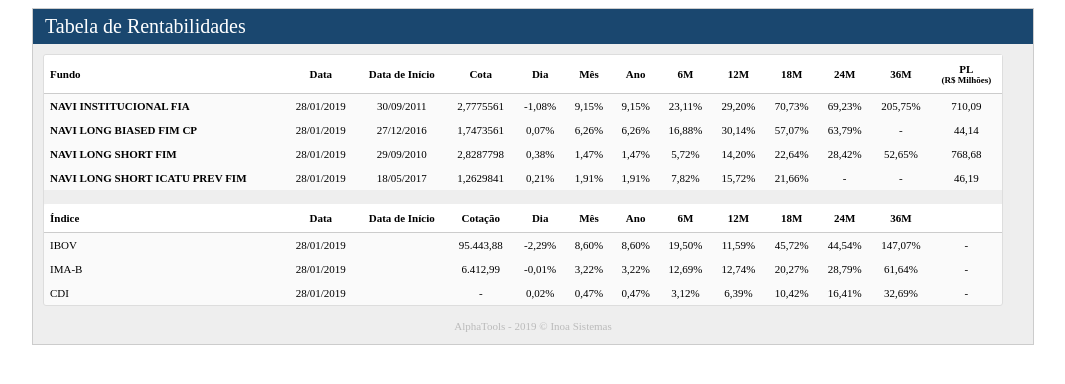
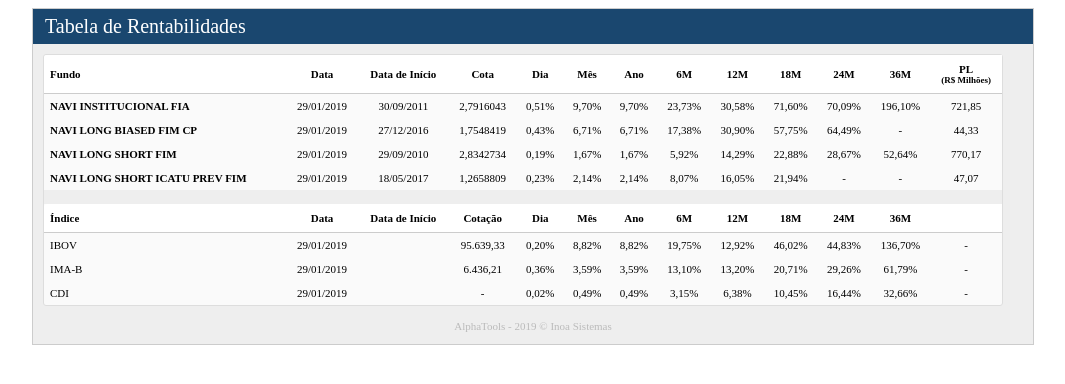
Before and after one commit to NaviCapital/navi.com.br, a plain HTML site: page views/cotas.htm in a window 1280 px wide. Shown: the whole page, without its empty margins (107-1172 px from the left). Drawn offline with Linux system fonts and the light colour scheme.

Commit message:
Cotas_20190129

```diff
--- a/views/cotas.htm
+++ b/views/cotas.htm
@@ -67,84 +67,84 @@
 
 					<tr>
 						<td style="padding: 6px 6px; font-weight: bold;">NAVI INSTITUCIONAL FIA</td>
-						<td style="padding: 6px 6px; text-align: center;">28/01/2019</td>
+						<td style="padding: 6px 6px; text-align: center;">29/01/2019</td>
 						<td style="padding: 6px 6px; text-align: center;">30/09/2011</td>
 						<!-- <td style="padding: 6px 6px;">30/09/2011</td> -->
 
 
-						<td style="padding: 6px 6px; text-align: center; white-space: nowrap;">2,7775561</td>
+						<td style="padding: 6px 6px; text-align: center; white-space: nowrap;">2,7916043</td>
 
-						<td style="padding: 6px 6px; text-align: center; white-space: nowrap;" style="text-align: center; white-space: nowrap;">-1,08%</td>
+						<td style="padding: 6px 6px; text-align: center; white-space: nowrap;" style="text-align: center; white-space: nowrap;">0,51%</td>
 
-						<td style="padding: 6px 6px; text-align: center; white-space: nowrap;" style="text-align: center; white-space: nowrap;">9,15%</td>
+						<td style="padding: 6px 6px; text-align: center; white-space: nowrap;" style="text-align: center; white-space: nowrap;">9,70%</td>
 
 
-						<td style="padding: 6px 6px; text-align: center; white-space: nowrap;">9,15%</td>
+						<td style="padding: 6px 6px; text-align: center; white-space: nowrap;">9,70%</td>
 
 
 
-							<td style="padding: 6px 6px; text-align: center; white-space: nowrap;">23,11%</td>
+							<td style="padding: 6px 6px; text-align: center; white-space: nowrap;">23,73%</td>
 
 
 
 
-							<td style="padding: 6px 6px; text-align: center; white-space: nowrap;">29,20%</td>
+							<td style="padding: 6px 6px; text-align: center; white-space: nowrap;">30,58%</td>
 
 
 
 
-							<td style="padding: 6px 6px; text-align: center; white-space: nowrap;">70,73%</td>
+							<td style="padding: 6px 6px; text-align: center; white-space: nowrap;">71,60%</td>
 
 
 
-							<td style="padding: 6px 6px; text-align: center; white-space: nowrap;">69,23%</td>
+							<td style="padding: 6px 6px; text-align: center; white-space: nowrap;">70,09%</td>
 
 
 
-							<td style="padding: 6px 6px; text-align: center; white-space: nowrap;">205,75%</td>
+							<td style="padding: 6px 6px; text-align: center; white-space: nowrap;">196,10%</td>
 
 
 
 
-						<td style="padding: 6px 6px; text-align: center; white-space: nowrap;">710,09</td>
+						<td style="padding: 6px 6px; text-align: center; white-space: nowrap;">721,85</td>
 
 
-						<!--  <td style="padding: 6px 6px; text-align: center; white-space: nowrap;">45,25%</td> -->
+						<!--  <td style="padding: 6px 6px; text-align: center; white-space: nowrap;">45,59%</td> -->
 					</tr>
 
 					<tr>
 						<td style="padding: 6px 6px; font-weight: bold;">NAVI LONG BIASED FIM CP</td>
-						<td style="padding: 6px 6px; text-align: center;">28/01/2019</td>
+						<td style="padding: 6px 6px; text-align: center;">29/01/2019</td>
 						<td style="padding: 6px 6px; text-align: center;">27/12/2016</td>
 						<!-- <td style="padding: 6px 6px;">27/12/2016</td> -->
 
 
-						<td style="padding: 6px 6px; text-align: center; white-space: nowrap;">1,7473561</td>
+						<td style="padding: 6px 6px; text-align: center; white-space: nowrap;">1,7548419</td>
 
-						<td style="padding: 6px 6px; text-align: center; white-space: nowrap;" style="text-align: center; white-space: nowrap;">0,07%</td>
+						<td style="padding: 6px 6px; text-align: center; white-space: nowrap;" style="text-align: center; white-space: nowrap;">0,43%</td>
 
-						<td style="padding: 6px 6px; text-align: center; white-space: nowrap;" style="text-align: center; white-space: nowrap;">6,26%</td>
+						<td style="padding: 6px 6px; text-align: center; white-space: nowrap;" style="text-align: center; white-space: nowrap;">6,71%</td>
 
 
-						<td style="padding: 6px 6px; text-align: center; white-space: nowrap;">6,26%</td>
+						<td style="padding: 6px 6px; text-align: center; white-space: nowrap;">6,71%</td>
 
 
 
-							<td style="padding: 6px 6px; text-align: center; white-space: nowrap;">16,88%</td>
+							<td style="padding: 6px 6px; text-align: center; white-space: nowrap;">17,38%</td>
 
 
 
 
-							<td style="padding: 6px 6px; text-align: center; white-space: nowrap;">30,14%</td>
+							<td style="padding: 6px 6px; text-align: center; white-space: nowrap;">30,90%</td>
 
 
 
 
-							<td style="padding: 6px 6px; text-align: center; white-space: nowrap;">57,07%</td>
+							<td style="padding: 6px 6px; text-align: center; white-space: nowrap;">57,75%</td>
 
 
 
-							<td style="padding: 6px 6px; text-align: center; white-space: nowrap;">63,79%</td>
+							<td style="padding: 6px 6px; text-align: center; white-space: nowrap;">64,49%</td>
 
 
 
@@ -153,88 +153,88 @@
 
 
 
-						<td style="padding: 6px 6px; text-align: center; white-space: nowrap;">44,14</td>
+						<td style="padding: 6px 6px; text-align: center; white-space: nowrap;">44,33</td>
 
 
-						<!--  <td style="padding: 6px 6px; text-align: center; white-space: nowrap;">2,81%</td> -->
+						<!--  <td style="padding: 6px 6px; text-align: center; white-space: nowrap;">2,80%</td> -->
 					</tr>
 
 					<tr>
 						<td style="padding: 6px 6px; font-weight: bold;">NAVI LONG SHORT FIM</td>
-						<td style="padding: 6px 6px; text-align: center;">28/01/2019</td>
+						<td style="padding: 6px 6px; text-align: center;">29/01/2019</td>
 						<td style="padding: 6px 6px; text-align: center;">29/09/2010</td>
 						<!-- <td style="padding: 6px 6px;">29/09/2010</td> -->
 
 
-						<td style="padding: 6px 6px; text-align: center; white-space: nowrap;">2,8287798</td>
+						<td style="padding: 6px 6px; text-align: center; white-space: nowrap;">2,8342734</td>
 
-						<td style="padding: 6px 6px; text-align: center; white-space: nowrap;" style="text-align: center; white-space: nowrap;">0,38%</td>
+						<td style="padding: 6px 6px; text-align: center; white-space: nowrap;" style="text-align: center; white-space: nowrap;">0,19%</td>
 
-						<td style="padding: 6px 6px; text-align: center; white-space: nowrap;" style="text-align: center; white-space: nowrap;">1,47%</td>
+						<td style="padding: 6px 6px; text-align: center; white-space: nowrap;" style="text-align: center; white-space: nowrap;">1,67%</td>
 
 
-						<td style="padding: 6px 6px; text-align: center; white-space: nowrap;">1,47%</td>
+						<td style="padding: 6px 6px; text-align: center; white-space: nowrap;">1,67%</td>
 
 
 
-							<td style="padding: 6px 6px; text-align: center; white-space: nowrap;">5,72%</td>
+							<td style="padding: 6px 6px; text-align: center; white-space: nowrap;">5,92%</td>
 
 
 
 
-							<td style="padding: 6px 6px; text-align: center; white-space: nowrap;">14,20%</td>
+							<td style="padding: 6px 6px; text-align: center; white-space: nowrap;">14,29%</td>
 
 
 
 
-							<td style="padding: 6px 6px; text-align: center; white-space: nowrap;">22,64%</td>
+							<td style="padding: 6px 6px; text-align: center; white-space: nowrap;">22,88%</td>
 
 
 
-							<td style="padding: 6px 6px; text-align: center; white-space: nowrap;">28,42%</td>
+							<td style="padding: 6px 6px; text-align: center; white-space: nowrap;">28,67%</td>
 
 
 
-							<td style="padding: 6px 6px; text-align: center; white-space: nowrap;">52,65%</td>
+							<td style="padding: 6px 6px; text-align: center; white-space: nowrap;">52,64%</td>
 
 
 
 
-						<td style="padding: 6px 6px; text-align: center; white-space: nowrap;">768,68</td>
+						<td style="padding: 6px 6px; text-align: center; white-space: nowrap;">770,17</td>
 
 
-						<!--  <td style="padding: 6px 6px; text-align: center; white-space: nowrap;">48,99%</td> -->
+						<!--  <td style="padding: 6px 6px; text-align: center; white-space: nowrap;">48,64%</td> -->
 					</tr>
 
 					<tr>
 						<td style="padding: 6px 6px; font-weight: bold;">NAVI LONG SHORT ICATU PREV FIM</td>
-						<td style="padding: 6px 6px; text-align: center;">28/01/2019</td>
+						<td style="padding: 6px 6px; text-align: center;">29/01/2019</td>
 						<td style="padding: 6px 6px; text-align: center;">18/05/2017</td>
 						<!-- <td style="padding: 6px 6px;">18/05/2017</td> -->
 
 
-						<td style="padding: 6px 6px; text-align: center; white-space: nowrap;">1,2629841</td>
+						<td style="padding: 6px 6px; text-align: center; white-space: nowrap;">1,2658809</td>
 
-						<td style="padding: 6px 6px; text-align: center; white-space: nowrap;" style="text-align: center; white-space: nowrap;">0,21%</td>
+						<td style="padding: 6px 6px; text-align: center; white-space: nowrap;" style="text-align: center; white-space: nowrap;">0,23%</td>
 
-						<td style="padding: 6px 6px; text-align: center; white-space: nowrap;" style="text-align: center; white-space: nowrap;">1,91%</td>
+						<td style="padding: 6px 6px; text-align: center; white-space: nowrap;" style="text-align: center; white-space: nowrap;">2,14%</td>
 
 
-						<td style="padding: 6px 6px; text-align: center; white-space: nowrap;">1,91%</td>
+						<td style="padding: 6px 6px; text-align: center; white-space: nowrap;">2,14%</td>
 
 
 
-							<td style="padding: 6px 6px; text-align: center; white-space: nowrap;">7,82%</td>
+							<td style="padding: 6px 6px; text-align: center; white-space: nowrap;">8,07%</td>
 
 
 
 
-							<td style="padding: 6px 6px; text-align: center; white-space: nowrap;">15,72%</td>
+							<td style="padding: 6px 6px; text-align: center; white-space: nowrap;">16,05%</td>
 
 
 
 
-							<td style="padding: 6px 6px; text-align: center; white-space: nowrap;">21,66%</td>
+							<td style="padding: 6px 6px; text-align: center; white-space: nowrap;">21,94%</td>
 
 
 
@@ -247,10 +247,10 @@
 
 
 
-						<td style="padding: 6px 6px; text-align: center; white-space: nowrap;">46,19</td>
+						<td style="padding: 6px 6px; text-align: center; white-space: nowrap;">47,07</td>
 
 
-						<!--  <td style="padding: 6px 6px; text-align: center; white-space: nowrap;">2,94%</td> -->
+						<!--  <td style="padding: 6px 6px; text-align: center; white-space: nowrap;">2,97%</td> -->
 					</tr>
 
 
@@ -343,28 +343,28 @@
 
 					<tr>
 						<td style="padding: 6px 6px;">IBOV</td>
-						<td style="padding: 6px 6px; text-align: center;">28/01/2019</td>
+						<td style="padding: 6px 6px; text-align: center;">29/01/2019</td>
 
 						<td style="padding: 6px 6px; text-align: center;"></td>
 
-						<td style="padding: 6px 6px; text-align: center; white-space: nowrap;">95.443,88</td>
-						<td style="padding: 6px 6px; text-align: center; white-space: nowrap;">-2,29%</td>
-						<td style="padding: 6px 6px; text-align: center; white-space: nowrap;">8,60%</td>
-						<td style="padding: 6px 6px; text-align: center; white-space: nowrap;">8,60%</td>
+						<td style="padding: 6px 6px; text-align: center; white-space: nowrap;">95.639,33</td>
+						<td style="padding: 6px 6px; text-align: center; white-space: nowrap;">0,20%</td>
+						<td style="padding: 6px 6px; text-align: center; white-space: nowrap;">8,82%</td>
+						<td style="padding: 6px 6px; text-align: center; white-space: nowrap;">8,82%</td>
 
-							<td style="padding: 6px 6px; text-align: center; white-space: nowrap;">19,50%</td>
+							<td style="padding: 6px 6px; text-align: center; white-space: nowrap;">19,75%</td>
 
 
-							<td style="padding: 6px 6px; text-align: center; white-space: nowrap;">11,59%</td>
+							<td style="padding: 6px 6px; text-align: center; white-space: nowrap;">12,92%</td>
 
 
-							<td style="padding: 6px 6px; text-align: center; white-space: nowrap;">45,72%</td>
+							<td style="padding: 6px 6px; text-align: center; white-space: nowrap;">46,02%</td>
 
 
-							<td style="padding: 6px 6px; text-align: center; white-space: nowrap;">44,54%</td>
+							<td style="padding: 6px 6px; text-align: center; white-space: nowrap;">44,83%</td>
 
 
-							<td style="padding: 6px 6px; text-align: center; white-space: nowrap;">147,07%</td>
+							<td style="padding: 6px 6px; text-align: center; white-space: nowrap;">136,70%</td>
 
 
 
@@ -375,28 +375,28 @@
 
 					<tr>
 						<td style="padding: 6px 6px;">IMA-B</td>
-						<td style="padding: 6px 6px; text-align: center;">28/01/2019</td>
+						<td style="padding: 6px 6px; text-align: center;">29/01/2019</td>
 
 						<td style="padding: 6px 6px; text-align: center;"></td>
 
-						<td style="padding: 6px 6px; text-align: center; white-space: nowrap;">6.412,99</td>
-						<td style="padding: 6px 6px; text-align: center; white-space: nowrap;">-0,01%</td>
-						<td style="padding: 6px 6px; text-align: center; white-space: nowrap;">3,22%</td>
-						<td style="padding: 6px 6px; text-align: center; white-space: nowrap;">3,22%</td>
+						<td style="padding: 6px 6px; text-align: center; white-space: nowrap;">6.436,21</td>
+						<td style="padding: 6px 6px; text-align: center; white-space: nowrap;">0,36%</td>
+						<td style="padding: 6px 6px; text-align: center; white-space: nowrap;">3,59%</td>
+						<td style="padding: 6px 6px; text-align: center; white-space: nowrap;">3,59%</td>
 
-							<td style="padding: 6px 6px; text-align: center; white-space: nowrap;">12,69%</td>
+							<td style="padding: 6px 6px; text-align: center; white-space: nowrap;">13,10%</td>
 
 
-							<td style="padding: 6px 6px; text-align: center; white-space: nowrap;">12,74%</td>
+							<td style="padding: 6px 6px; text-align: center; white-space: nowrap;">13,20%</td>
 
 
-							<td style="padding: 6px 6px; text-align: center; white-space: nowrap;">20,27%</td>
+							<td style="padding: 6px 6px; text-align: center; white-space: nowrap;">20,71%</td>
 
 
-							<td style="padding: 6px 6px; text-align: center; white-space: nowrap;">28,79%</td>
+							<td style="padding: 6px 6px; text-align: center; white-space: nowrap;">29,26%</td>
 
 
-							<td style="padding: 6px 6px; text-align: center; white-space: nowrap;">61,64%</td>
+							<td style="padding: 6px 6px; text-align: center; white-space: nowrap;">61,79%</td>
 
 
 
@@ -407,28 +407,28 @@
 
 					<tr>
 						<td style="padding: 6px 6px;">CDI</td>
-						<td style="padding: 6px 6px; text-align: center;">28/01/2019</td>
+						<td style="padding: 6px 6px; text-align: center;">29/01/2019</td>
 
 						<td style="padding: 6px 6px; text-align: center;"></td>
 
 						<td style="padding: 6px 6px; text-align: center; white-space: nowrap;">-</td>
 						<td style="padding: 6px 6px; text-align: center; white-space: nowrap;">0,02%</td>
-						<td style="padding: 6px 6px; text-align: center; white-space: nowrap;">0,47%</td>
-						<td style="padding: 6px 6px; text-align: center; white-space: nowrap;">0,47%</td>
+						<td style="padding: 6px 6px; text-align: center; white-space: nowrap;">0,49%</td>
+						<td style="padding: 6px 6px; text-align: center; white-space: nowrap;">0,49%</td>
 
-							<td style="padding: 6px 6px; text-align: center; white-space: nowrap;">3,12%</td>
+							<td style="padding: 6px 6px; text-align: center; white-space: nowrap;">3,15%</td>
 
 
-							<td style="padding: 6px 6px; text-align: center; white-space: nowrap;">6,39%</td>
+							<td style="padding: 6px 6px; text-align: center; white-space: nowrap;">6,38%</td>
 
 
-							<td style="padding: 6px 6px; text-align: center; white-space: nowrap;">10,42%</td>
+							<td style="padding: 6px 6px; text-align: center; white-space: nowrap;">10,45%</td>
 
 
-							<td style="padding: 6px 6px; text-align: center; white-space: nowrap;">16,41%</td>
+							<td style="padding: 6px 6px; text-align: center; white-space: nowrap;">16,44%</td>
 
 
-							<td style="padding: 6px 6px; text-align: center; white-space: nowrap;">32,69%</td>
+							<td style="padding: 6px 6px; text-align: center; white-space: nowrap;">32,66%</td>
 
 
 
```
